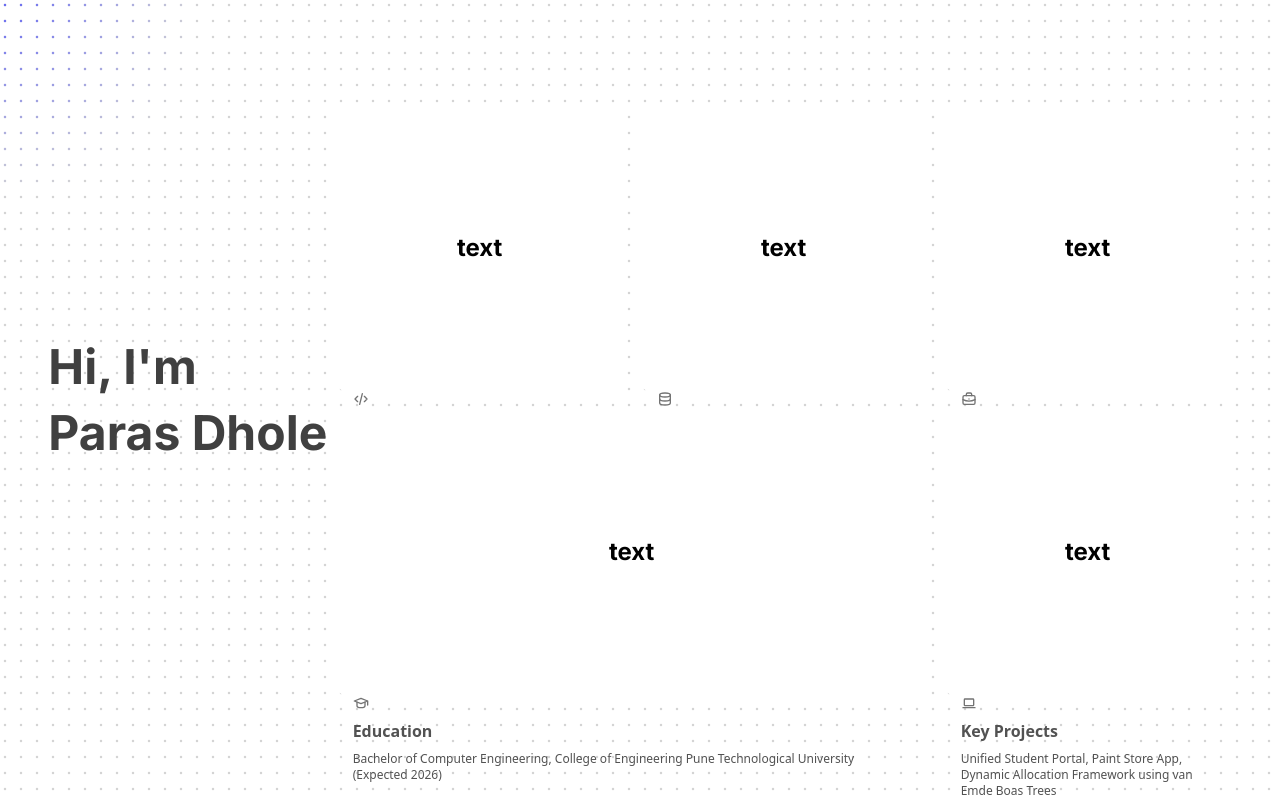
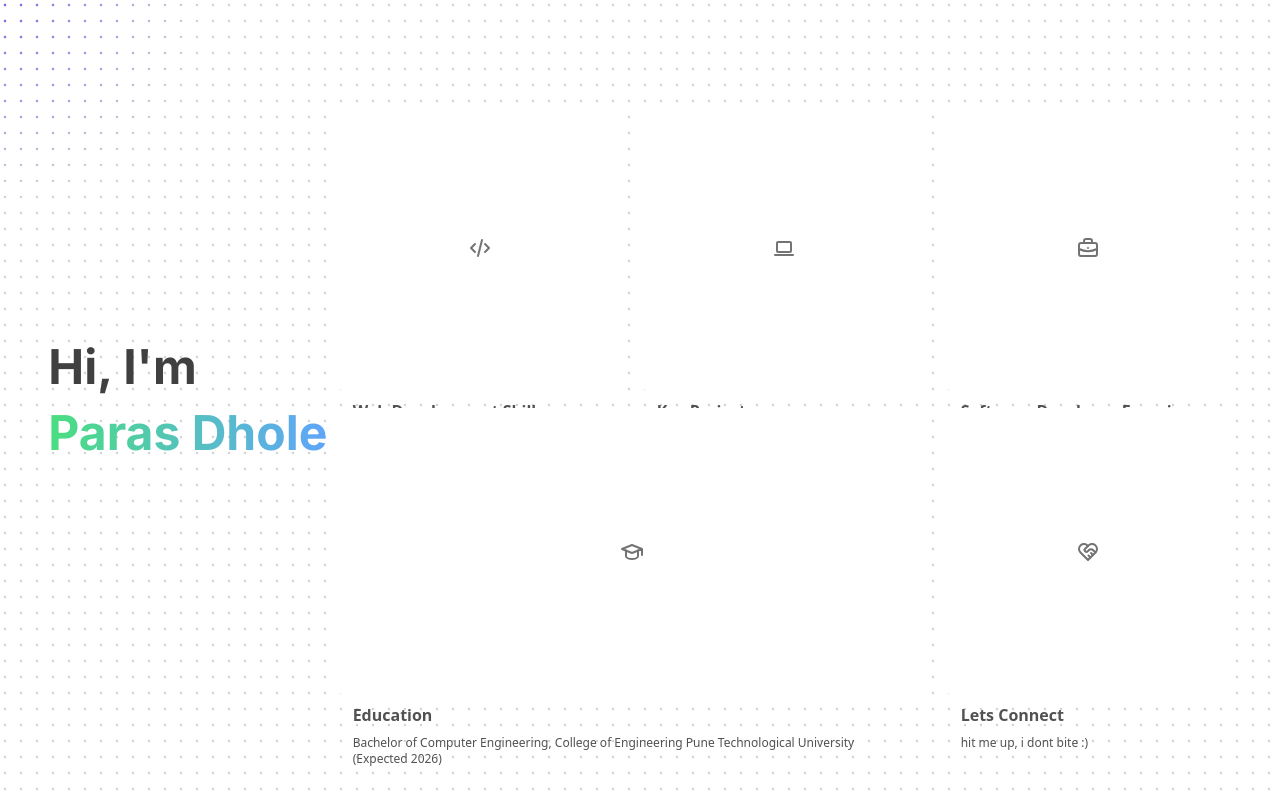
Before and after one commit to drdholu/next-portfolio, a Next.js app: page / in a window 1280 px wide. Built offline with nearby package versions, Linux system fonts and the light colour scheme.

Commit message:
added colour to name & changed grid info

```diff
--- a/src/components/BentoGrid.tsx
+++ b/src/components/BentoGrid.tsx
@@ -2,10 +2,10 @@ import React from "react";
 import { BentoGrid, BentoGridItem } from "./ui/bento-grid";
 import {
   IconCode,
-  IconDatabase,
   IconBriefcase,
   IconSchool,
   IconDeviceLaptop,
+  IconHeartHandshake,
 } from "@tabler/icons-react";
 import { EvervaultCard } from "./ui/evervault-card";
 
@@ -18,7 +18,7 @@ export function BentoGridDemo() {
           title={item.title}
           description={item.description}
           header={item.header}
-          icon={item.icon}
+          // icon={item.icon}
           className={i === 3 ? "md:col-span-2" : ""}
         />
       ))}
@@ -29,39 +29,43 @@ export function BentoGridDemo() {
 // const Skeleton = () => (
 //   <div className="flex flex-1 w-full h-full min-h-[6rem] rounded-xl bg-gradient-to-br from-neutral-200 dark:from-neutral-900 dark:to-neutral-800 to-neutral-100"></div>
 // );
-const Skeleton = () => (
-    <EvervaultCard text="text" />
+const Skeleton = ({ icon }: { icon: React.ReactNode }) => (
+  <EvervaultCard text={
+    <div className="flex items-center justify-center w-full h-full">
+      {icon}
+    </div>
+  } />
 );
 
 const items = [
   {
     title: "Web Development Skills",
     description: "Proficient in HTML5, CSS, JavaScript, ReactJS, ExpressJS, NodeJS, Django, React-Native",
-    header: <Skeleton />,
-    icon: <IconCode className="h-4 w-4 text-neutral-500" />,
+    header: <Skeleton icon={<IconCode className="h-6 w-6 text-neutral-500" />}/>,
+    icon: <IconCode className="h-6 w-6 text-neutral-500" />,
   },
   {
-    title: "Database Expertise",
-    description: "Experience with MongoDB, Firebase, SQLite, SQL",
-    header: <Skeleton />,
-    icon: <IconDatabase className="h-4 w-4 text-neutral-500" />,
+    title: "Key Projects",
+    description: "Unified Student Portal, Paint Store App, Dynamic Allocation Framework using van Emde Boas Trees",
+    header: <Skeleton icon={<IconDeviceLaptop className="h-6 w-6 text-neutral-500" />}/>,
+    icon: <IconDeviceLaptop className="h-6 w-6 text-neutral-500" />,
   },
   {
     title: "Software Developer Experience",
     description: "Developed a Student Portal using MERN stack at COEP Pune",
-    header: <Skeleton />,
-    icon: <IconBriefcase className="h-4 w-4 text-neutral-500" />,
+    header: <Skeleton icon={<IconBriefcase className="h-6 w-6 text-neutral-500" />} />,
+    icon: <IconBriefcase className="h-6 w-6 text-neutral-500" />,
   },
   {
     title: "Education",
     description: "Bachelor of Computer Engineering, College of Engineering Pune Technological University (Expected 2026)",
-    header: <Skeleton />,
-    icon: <IconSchool className="h-4 w-4 text-neutral-500" />,
+    header: <Skeleton icon={<IconSchool className="h-6 w-6 text-neutral-500" />} />,
+    icon: <IconSchool className="h-6 w-6 text-neutral-500" />,
   },
   {
-    title: "Key Projects",
-    description: "Unified Student Portal, Paint Store App, Dynamic Allocation Framework using van Emde Boas Trees",
-    header: <Skeleton />,
-    icon: <IconDeviceLaptop className="h-4 w-4 text-neutral-500" />,
+    title: "Lets Connect",
+    description: "hit me up, i dont bite :)",
+    header: <Skeleton icon={<IconHeartHandshake className="h-6 w-6 text-neutral-500" />}/>,
+    icon: <IconHeartHandshake className="h-6 w-6 text-neutral-500" />,
   },
 ];
--- a/src/components/Landing.tsx
+++ b/src/components/Landing.tsx
@@ -30,10 +30,10 @@ export function Landing() {
                 scale: 0,
                 position: "absolute",
               }}
-            className="text-2xl md:text-4xl lg:text-5xl font-bold text-neutral-700 dark:text-white max-w-4xl leading-relaxed lg:leading-snug text-left"
+            className="text-2xl md:text-4xl lg:text-5xl font-bold text-neutral-700 dark:text-white max-w-4xl leading-relaxed lg:leading-snug text-left "
             >
             Hi, I&apos;m <br/>
-            Paras Dhole
+            <span className="bg-clip-text text-transparent bg-gradient-to-r from-green-400 to-blue-400">Paras Dhole</span>
             <br />
             {/* <Highlight className="">
                 A <FlipWords words={words} />
--- a/src/components/ui/evervault-card.tsx
+++ b/src/components/ui/evervault-card.tsx
@@ -1,6 +1,6 @@
 "use client";
 import { useMotionValue } from "framer-motion";
-import React, { useState, useEffect } from "react";
+import React, { useState, useEffect, ReactNode } from "react";
 import { useMotionTemplate, motion } from "framer-motion";
 import { cn } from "@/utils/cn";
 
@@ -8,7 +8,7 @@ export const EvervaultCard = ({
   text,
   className,
 }: {
-  text?: string;
+  text?: ReactNode;
   className?: string;
 }) => {
   let mouseX = useMotionValue(0);
```
